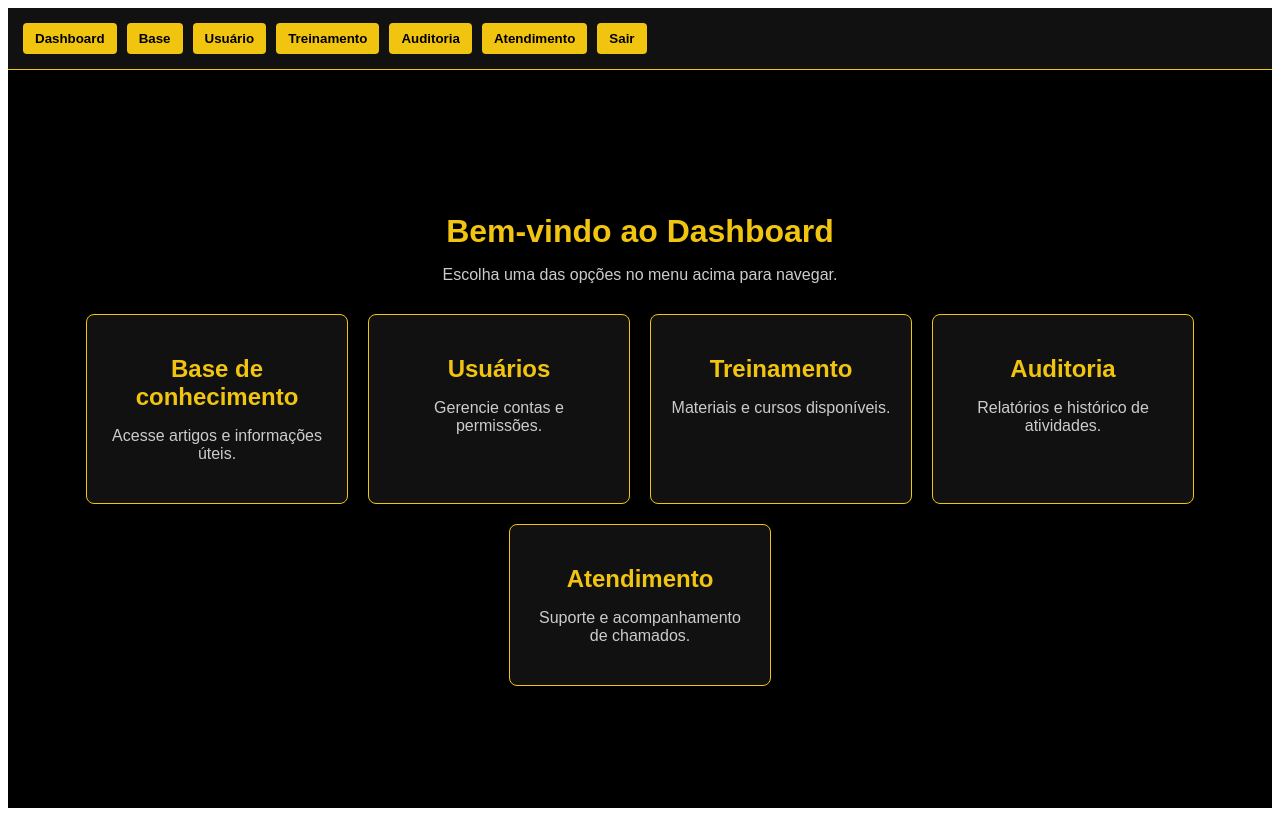
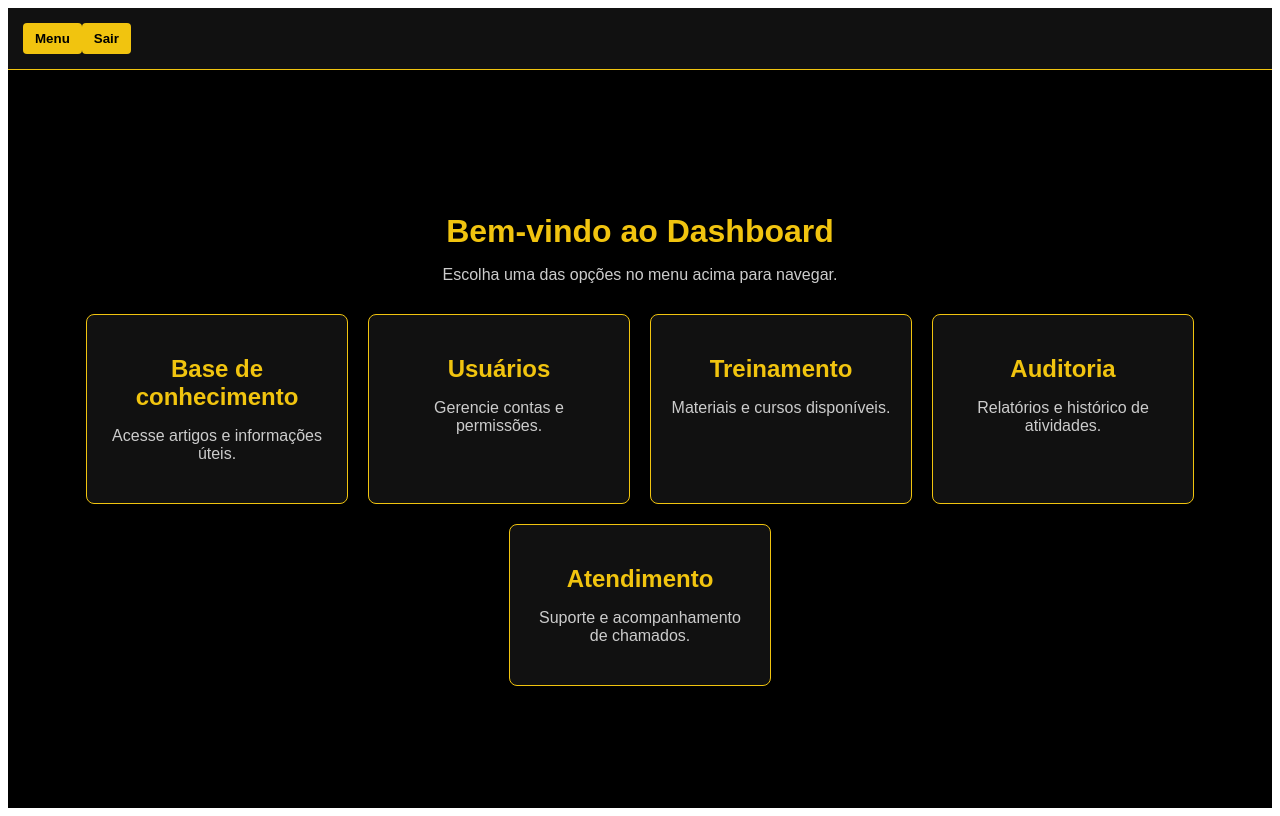
Before and after one commit to Wertco-Bombas/Wertco, a Next.js app: page /dashboard in a window 1280 px wide. Built offline with nearby package versions, Linux system fonts and the light colour scheme.

Commit message:
Update Layout.js

```diff
--- a/components/Layout.js
+++ b/components/Layout.js
@@ -3,20 +3,17 @@ export default function Layout({ children }) {
     window.location.href = "/login";
   }
 
-  function goDashboard() {
+  function goMenu() {
     window.location.href = "/dashboard";
   }
 
   return (
     <div className="layout-container">
       <nav className="menu">
-        <button onClick={goDashboard}>Dashboard</button>
-        <button onClick={() => (window.location.href = "/base")}>Base</button>
-        <button onClick={() => (window.location.href = "/usuario")}>Usuário</button>
-        <button onClick={() => (window.location.href = "/treinamento")}>Treinamento</button>
-        <button onClick={() => (window.location.href = "/auditoria")}>Auditoria</button>
-        <button onClick={() => (window.location.href = "/atendimento")}>Atendimento</button>
-        <button onClick={handleLogout}>Sair</button>
+        <div className="menu-right">
+          <button onClick={goMenu}>Menu</button>
+          <button onClick={handleLogout}>Sair</button>
+        </div>
       </nav>
       <main>{children}</main>
     </div>
```
